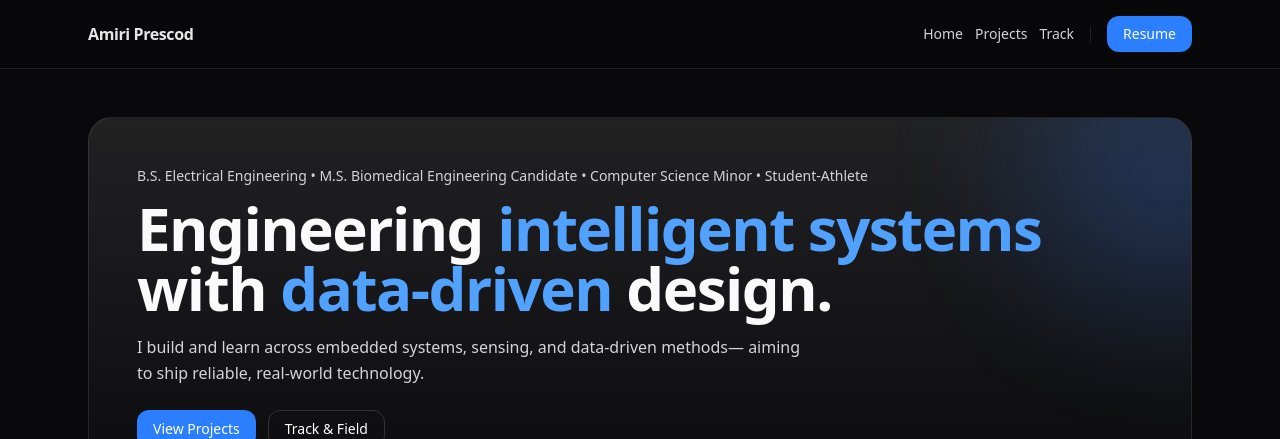
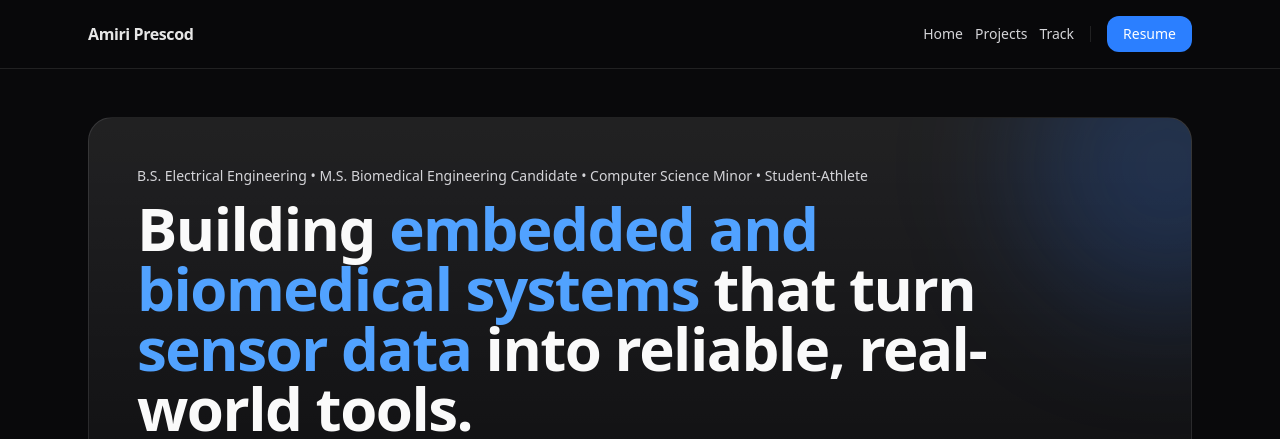
Before and after one commit to aprescod12/aprescod-portfolio-website, a Next.js app: page / in a window 1280 px wide. Shown: the top 439 px of the page. Built offline with nearby package versions, Linux system fonts and the light colour scheme.

Commit message:
Refine homepage hero headline

```diff
--- a/src/app/page.tsx
+++ b/src/app/page.tsx
@@ -20,8 +20,8 @@ export default function HomePage() {
 
         {/* Strong recruiter headline */}
         <h1 className="mt-3 text-4xl font-semibold tracking-tight md:text-6xl">
-          Engineering <span className="text-blue-400">intelligent systems</span>{" "}
-          with <span className="text-blue-400">data-driven</span> design.
+          Building <span className="text-blue-400">embedded and biomedical systems</span>{" "}
+          that turn <span className="text-blue-400">sensor data</span> into reliable, real-world tools.
         </h1>
 
         {/* One-paragraph summary (keep it skimmable) */}
```
